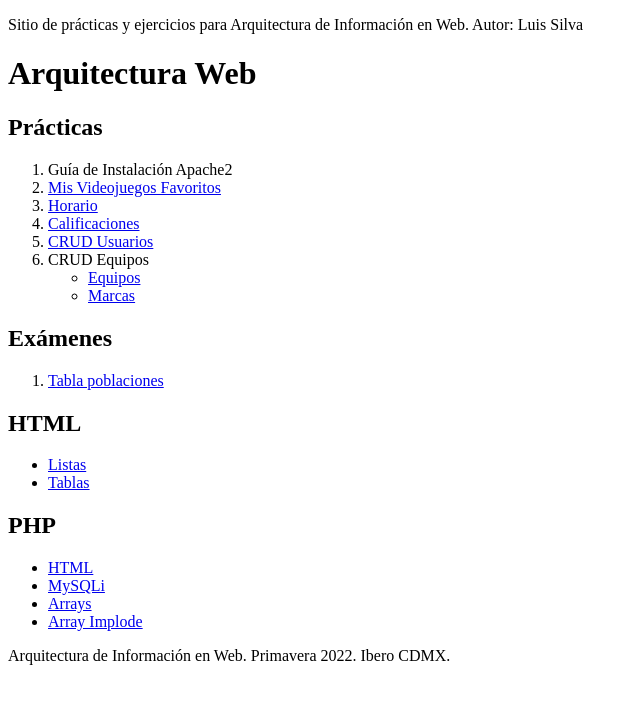
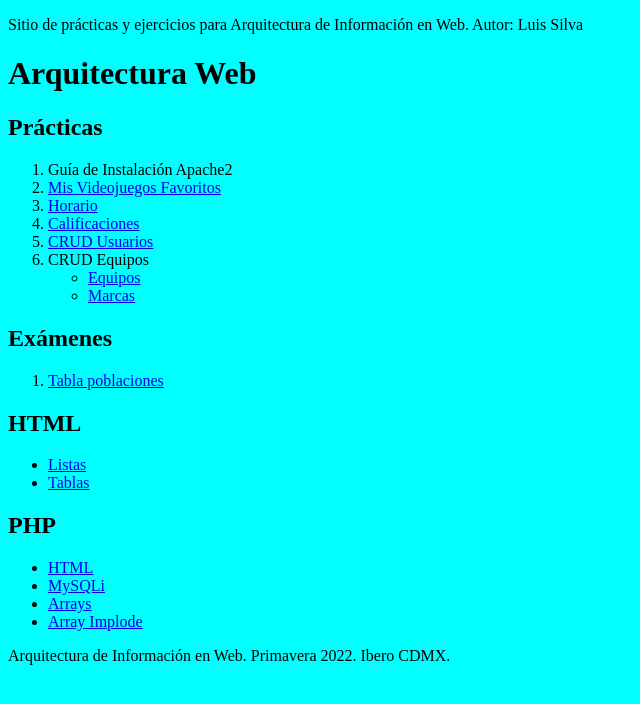
Before and after one commit to lans97/aws_cicd, a PHP site: page / in a window 1280 px wide. Shown: the top 704 px of the page, without its empty margins (0-640 px from the left). Run offline with PHP 8.4, Linux system fonts and the light colour scheme.

Commit message:
Update index.php
Nuevo color de fondo en index.php

```diff
--- a/index.php
+++ b/index.php
@@ -4,6 +4,11 @@
     <head>
         <meta charset="utf-8">
         <title> Arquitectura Web </title>
+        <style>
+            body {
+                background-color: cyan;
+            }
+        </style>
     </head>
 
     <body>
```
